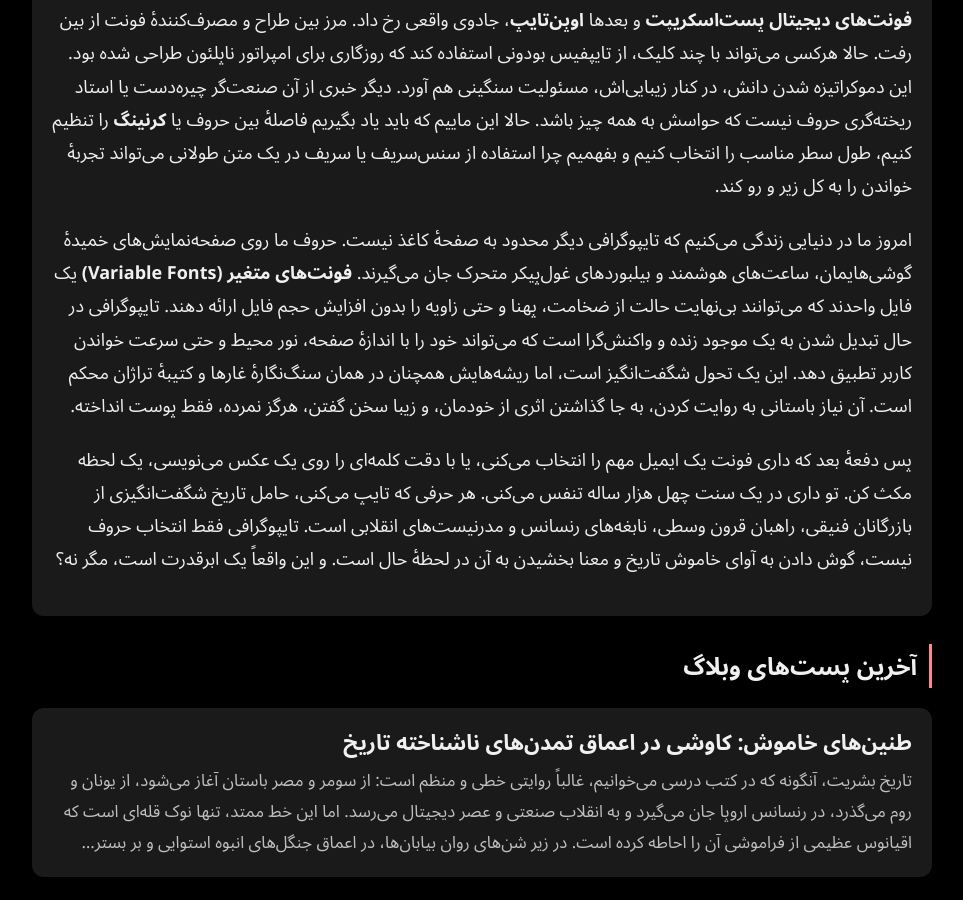
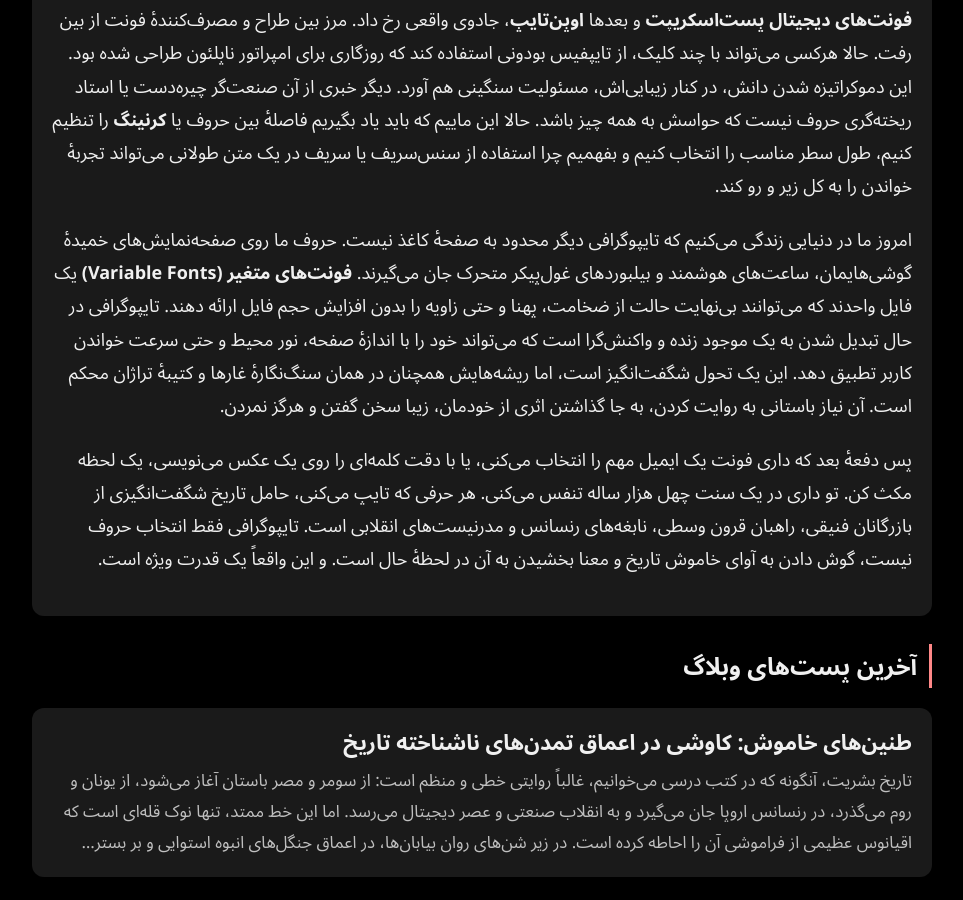
Before and after one commit to darkblog/darkblog.github.io, a Jekyll site: the page built from _posts/2026-4-30-127.md, in a window 1280 px wide and 900 px high, scrolled down 2519 px. Shown: the whole window, without its empty margins (158-1121 px from the left). Built offline with Jekyll 4.4.1, drawn with Linux system fonts in a browser that asks for light colours.

Commit message:
Update 2026-4-30-127.md

```diff
--- a/_posts/2026-4-30-127.md
+++ b/_posts/2026-4-30-127.md
@@ -23,6 +23,6 @@ description: "با ما در این سفر تاریخی و دوستانه همر
 
 و بعد کامپیوترها آمدند. اول صفحه‌نمایش‌های دانه‌درشت، حروف را به مشت پیکسل‌های coarse تبدیل کردند. اما با ظهور **فونت‌های دیجیتال پست‌اسکریپت** و بعدها **اوپن‌تایپ**، جادوی واقعی رخ داد. مرز بین طراح و مصرف‌کنندهٔ فونت از بین رفت. حالا هرکسی می‌تواند با چند کلیک، از تایپفیس بودونی استفاده کند که روزگاری برای امپراتور ناپلئون طراحی شده بود. این دموکراتیزه شدن دانش، در کنار زیبایی‌اش، مسئولیت سنگینی هم آورد. دیگر خبری از آن صنعت‌گر چیره‌دست یا استاد ریخته‌گری حروف نیست که حواسش به همه چیز باشد. حالا این ماییم که باید یاد بگیریم فاصلهٔ بین حروف یا **کرنینگ** را تنظیم کنیم، طول سطر مناسب را انتخاب کنیم و بفهمیم چرا استفاده از سنس‌سریف یا سریف در یک متن طولانی می‌تواند تجربهٔ خواندن را به کل زیر و رو کند.
 
-امروز ما در دنیایی زندگی می‌کنیم که تایپوگرافی دیگر محدود به صفحهٔ کاغذ نیست. حروف ما روی صفحه‌نمایش‌های خمیدهٔ گوشی‌هایمان، ساعت‌های هوشمند و بیلبوردهای غول‌پیکر متحرک جان می‌گیرند. **فونت‌های متغیر (Variable Fonts)** یک فایل واحدند که می‌توانند بی‌نهایت حالت از ضخامت، پهنا و حتی زاویه را بدون افزایش حجم فایل ارائه دهند. تایپوگرافی در حال تبدیل شدن به یک موجود زنده و واکنش‌گرا است که می‌تواند خود را با اندازهٔ صفحه، نور محیط و حتی سرعت خواندن کاربر تطبیق دهد. این یک تحول شگفت‌انگیز است، اما ریشه‌هایش همچنان در همان سنگ‌نگارهٔ غارها و کتیبهٔ تراژان محکم است. آن نیاز باستانی به روایت کردن، به جا گذاشتن اثری از خودمان، و زیبا سخن گفتن، هرگز نمرده، فقط پوست انداخته.
+امروز ما در دنیایی زندگی می‌کنیم که تایپوگرافی دیگر محدود به صفحهٔ کاغذ نیست. حروف ما روی صفحه‌نمایش‌های خمیدهٔ گوشی‌هایمان، ساعت‌های هوشمند و بیلبوردهای غول‌پیکر متحرک جان می‌گیرند. **فونت‌های متغیر (Variable Fonts)** یک فایل واحدند که می‌توانند بی‌نهایت حالت از ضخامت، پهنا و حتی زاویه را بدون افزایش حجم فایل ارائه دهند. تایپوگرافی در حال تبدیل شدن به یک موجود زنده و واکنش‌گرا است که می‌تواند خود را با اندازهٔ صفحه، نور محیط و حتی سرعت خواندن کاربر تطبیق دهد. این یک تحول شگفت‌انگیز است، اما ریشه‌هایش همچنان در همان سنگ‌نگارهٔ غارها و کتیبهٔ تراژان محکم است. آن نیاز باستانی به روایت کردن، به جا گذاشتن اثری از خودمان، زیبا سخن گفتن و هرگز نمردن.
 
-پس دفعهٔ بعد که داری فونت یک ایمیل مهم را انتخاب می‌کنی، یا با دقت کلمه‌ای را روی یک عکس می‌نویسی، یک لحظه مکث کن. تو داری در یک سنت چهل هزار ساله تنفس می‌کنی. هر حرفی که تایپ می‌کنی، حامل تاریخ شگفت‌انگیزی از بازرگانان فنیقی، راهبان قرون وسطی، نابغه‌های رنسانس و مدرنیست‌های انقلابی است. تایپوگرافی فقط انتخاب حروف نیست، گوش دادن به آوای خاموش تاریخ و معنا بخشیدن به آن در لحظهٔ حال است. و این واقعاً یک ابرقدرت است، مگر نه؟
+پس دفعهٔ بعد که داری فونت یک ایمیل مهم را انتخاب می‌کنی، یا با دقت کلمه‌ای را روی یک عکس می‌نویسی، یک لحظه مکث کن. تو داری در یک سنت چهل هزار ساله تنفس می‌کنی. هر حرفی که تایپ می‌کنی، حامل تاریخ شگفت‌انگیزی از بازرگانان فنیقی، راهبان قرون وسطی، نابغه‌های رنسانس و مدرنیست‌های انقلابی است. تایپوگرافی فقط انتخاب حروف نیست، گوش دادن به آوای خاموش تاریخ و معنا بخشیدن به آن در لحظهٔ حال است. و این واقعاً یک قدرت ویژه است.
```
